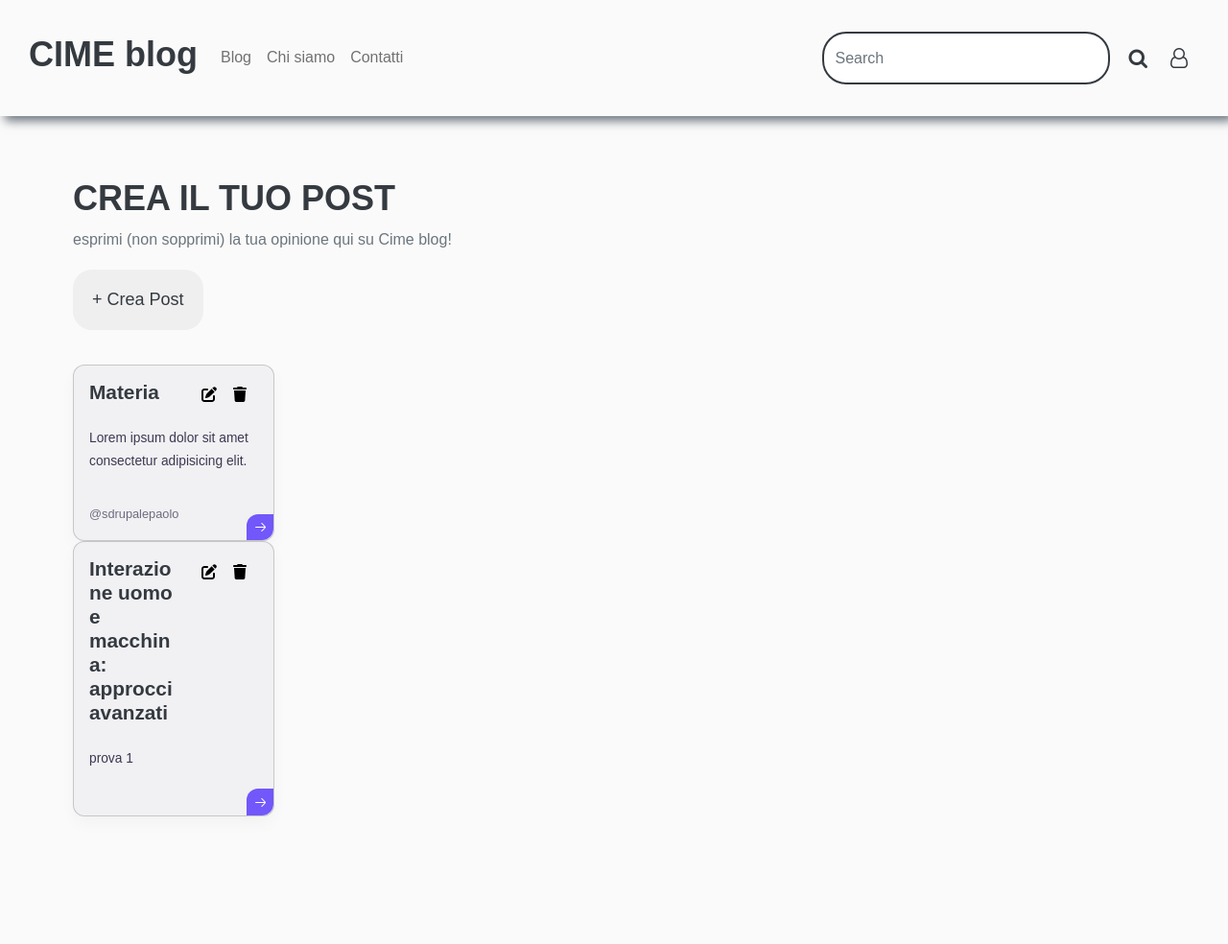
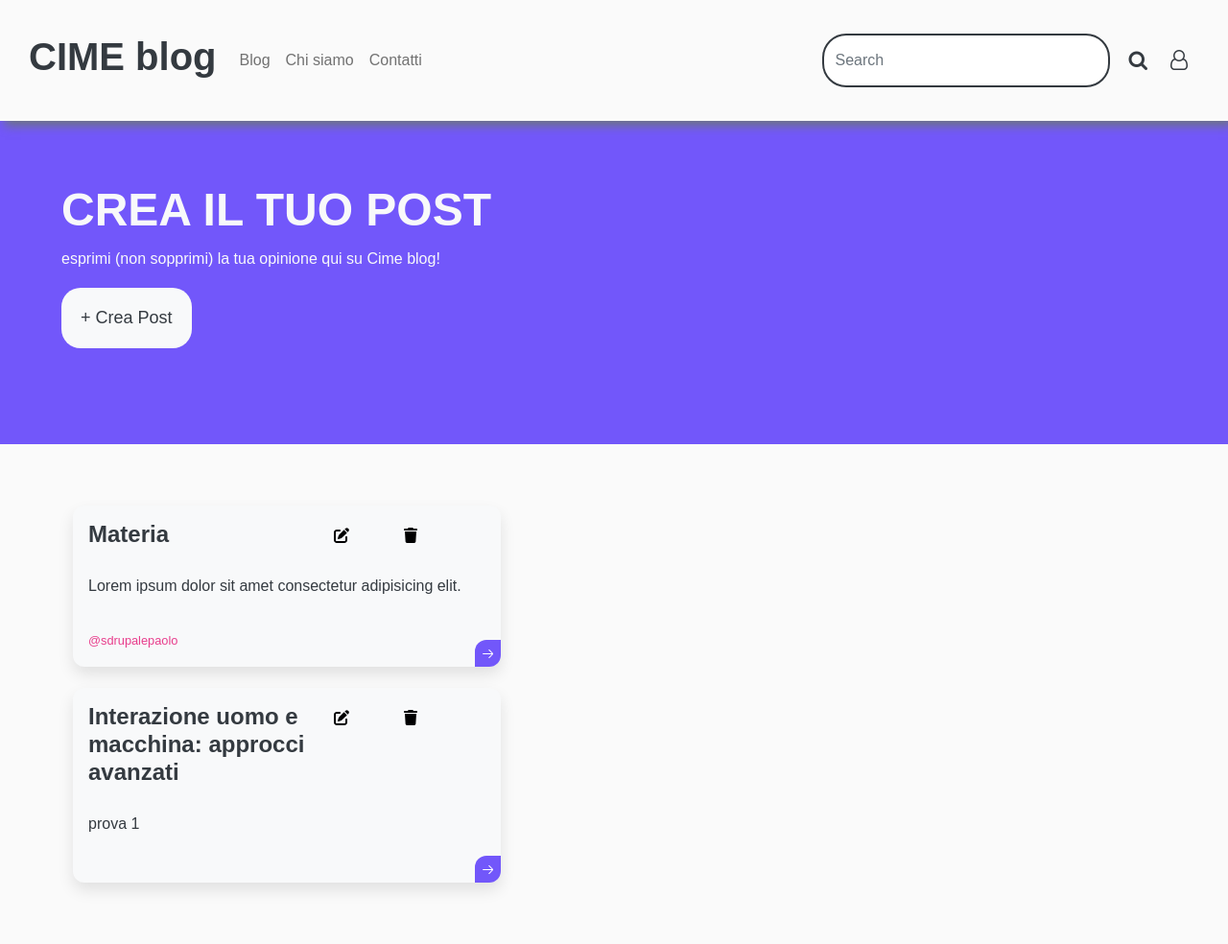
Before and after one commit to auri9945/TechWeb-fine, a PHP site: page / in a window 1280 px wide. Shown: the whole page at 96% size. Before the commit the page ends 851 px from the top, so only its background shows below. Run offline with PHP 8.4, Linux system fonts and the light colour scheme; data comes from the database, SQL or seed files in the repository; some libraries are stand-ins or nearby versions; some web fonts are replaced.

Commit message:
modifica css e spostamento del contenitore di "crea post"

```diff
--- a/CSS/stile.css
+++ b/CSS/stile.css
@@ -1,6 +1,9 @@
    :root{
    -webkit-text-size-adjust: 100%;
     -webkit-tap-highlight-color: rgba(0, 0, 0, 0);
+    --border-radius: 0.75rem;
+    --primary-color: #7257fa;
+    --secondary-color: #3c3852;
     --blue: #007bff;
     --indigo: #6610f2;
     --purple: #8302B2;
@@ -51,7 +54,7 @@ body{
 }
 
  h1{
-  font-size: 36px;
+  font-size: 2em;
   font-weight: 600;
   color: var(--dark);
  }
@@ -94,20 +97,29 @@ body{
 
 /* Darker background on mouse-over */
 .btn:hover {
-  background-color: var(--dark);
+  background-color: var(--pink);
   color: var(--light);
 }
 
 
-.container{
-  margin: 5%;
+
+.Crea_post{
+  width: 100%;
+  background-color: var(--primary-color);
+  padding: 5%;
+  color: var(--light);
 }
 
+.Crea_post h1{
+  color: var(--light);
+  font-size: 3rem;
+  font-weight: 800;
+}
 
 .btn-post{
-
-  border: 2.5px var(--dark); /* Remove borders */
+  border: none;
   border-radius: 20px;
+  background-color: var(--light);
   color: var(--dark); /* White text */
   padding: 15px 20px; /* Some padding */
   font-size: 18px; /* Set a font size */
@@ -260,17 +270,18 @@ body{
 /* this card is inspired form this - https://georgefrancis.dev/ */
 
 .card {
-  --border-radius: 0.75rem;
-  --primary-color: #7257fa;
-  --secondary-color: #3c3852;
-  width: 210px;
+  width: 40%;
+  height: 100%;
+
   font-family: "Arial";
   padding: 1rem;
   cursor: pointer;
   border-radius: var(--border-radius);
-  background: #f1f1f3;
-  box-shadow: 0px 8px 16px 0px rgb(0 0 0 / 3%);
-  position: relative;
+  background: var(--light);
+  border:var(--dark);
+  box-shadow: 0px 8px 16px 0px rgb(0 0 0 / 10%);
+  margin-top: 2%;
+
 }
 
 .card > * + * {
@@ -278,18 +289,21 @@ body{
 }
 
 .card .card__content {
-  color: var(--secondary-color);
-  font-size: 0.86rem;
+  color: var(--dark);
+  font-size: 100%;
 }
+
 
 .card .card__materia {
   padding: 0;
-  font-size: 1.3rem;
+  font-size: 1.5rem;
   font-weight: bold;
+  color: var(--dark);
+
 }
 
 .card .card__user {
-  color: #6e6b80;
+  color: var(--pink);
   font-size: 0.8rem;
 }
 
@@ -309,17 +323,13 @@ body{
 
 .card svg {
   transition: 0.2s;
-  color: var(--dark);
+
 }
 
 /* hover */
-.card:hover .card__materia {
-  color: var(--primary-color);
-  text-decoration: underline;
-}
 
 .card:hover .card__arrow {
-  background: #111;
+  background: var(--pink);
 }
 
 .card:hover .card__arrow svg {
--- a/index.php
+++ b/index.php
@@ -32,10 +28,9 @@
   <link rel="stylesheet" href="https://cdnjs.cloudflare.com/ajax/libs/font-awesome/4.7.0/css/font-awesome.min.css">
 
 
-<!-- nostro CSS <link href="css/style.css" rel="stylesheet" /> -->
-
-
-<link rel="stylesheet" type="text/css" href="CSS/stile.css">
+  <!-- nostro CSS <link href="css/style.css" rel="stylesheet" />
+  <link rel="stylesheet" type="text/css" href="CSS/stile.css">-->
+  <link rel="stylesheet" href="CSS\stile.css">
 
 
 <!--TITOLO PAGINA-->
```
Also changed, not shown: other parts of CSS/stile.css (+18 -63 lines), other parts of index.php (+44 -52 lines). Lines whose indentation alone changed are shown as unchanged.
